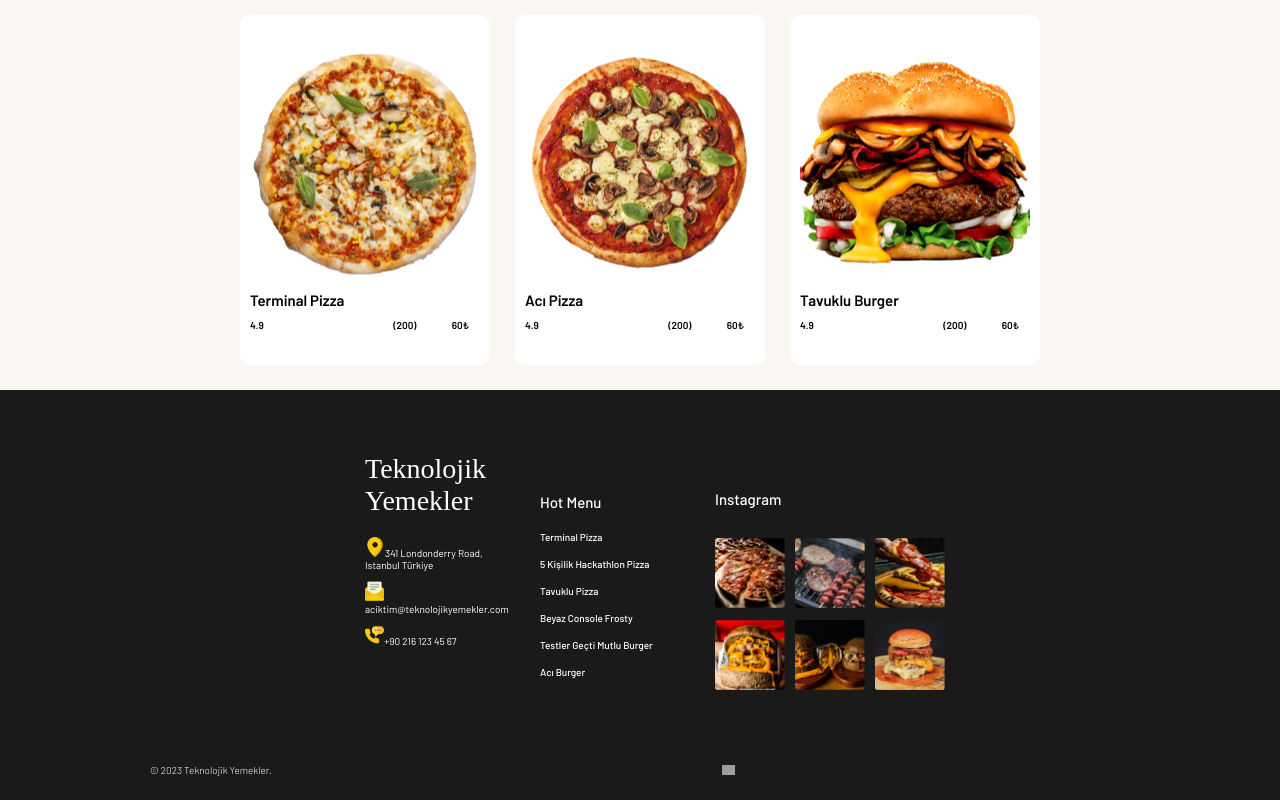
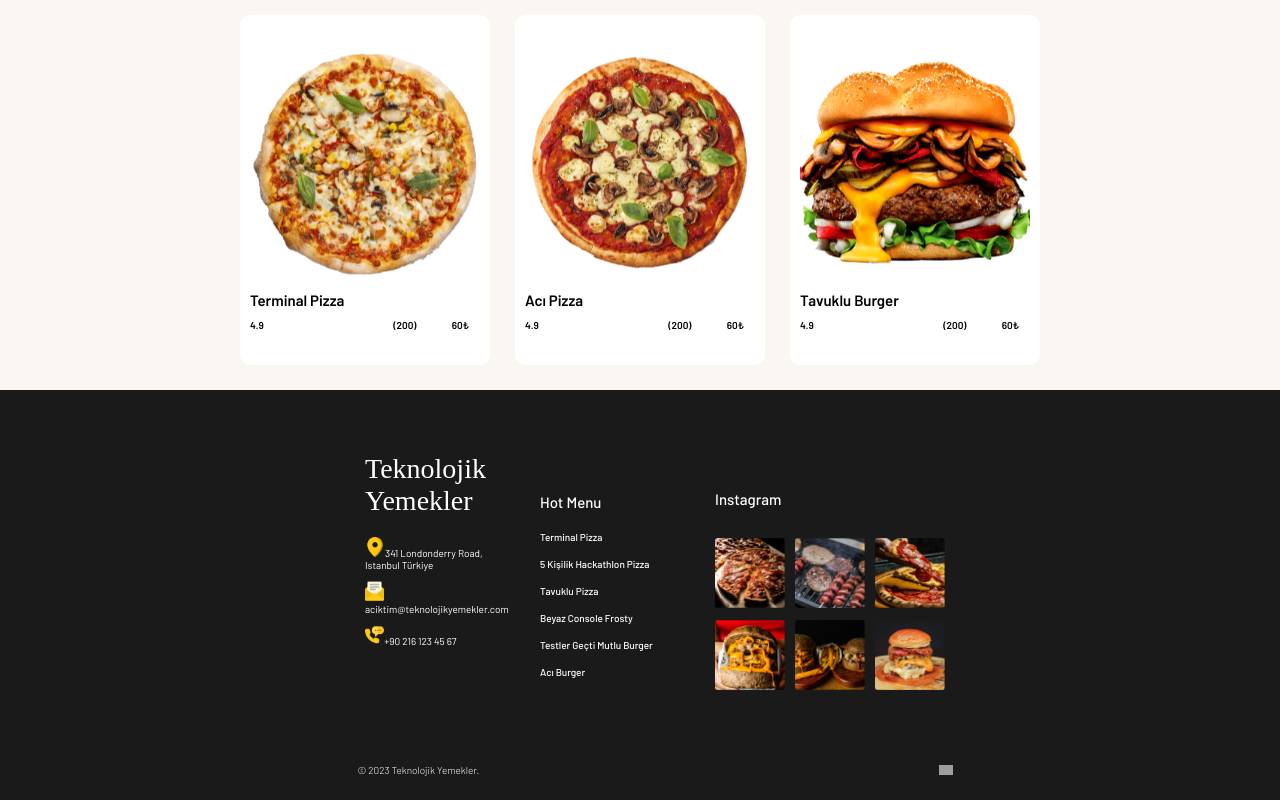
Before and after one commit to ezgi-karaca/Pizza, a website built with Vite: page index.html in a window 1280 px wide. Shown: the part 1360-2160 px from the top of the page. Built offline with nearby package versions, Linux system fonts and the light colour scheme; grey boxes are pictures that could not be loaded; files whose address does not match are found by name; a web font is replaced by a local one.

Commit message:
footer-bottom küçük değişiklik

```diff
--- a/style.css
+++ b/style.css
@@ -435,10 +435,11 @@ body {
   display: flex;
   width: 100%;
   height: 6rem;
-  gap: 45rem;
+  gap: 46rem;
+  justify-content: center;
   text-align: center;
   align-items: center;
-  padding-left: 15rem;
+  padding-left: 3rem;
 }
 .bottom-content img {
   height: 1rem;
```
